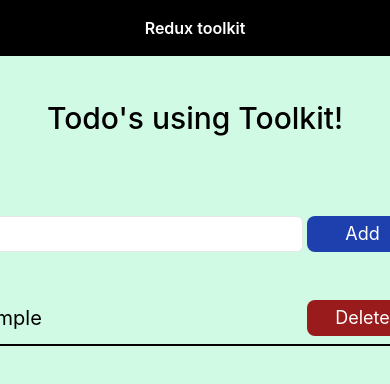
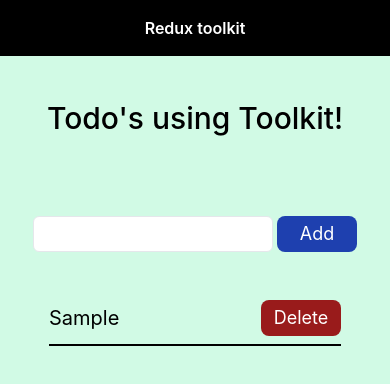
Before and after one commit to jeevanantham123/redux-workout, a React (Create React App) app: page /redux-toolkit in a window 390 px wide. Both pictures are taken after typing "Sample" into the empty fields and a click on the button "Add". Shown: the top 384 px of the page. Built offline with nearby package versions, Linux system fonts and the light colour scheme.

Commit message:
responsive fix

```diff
--- a/src/App.js
+++ b/src/App.js
@@ -4,7 +4,7 @@ import React, { Component } from "react";
 import SampleOne from "./Samples/ReactReduxSample";
 import ReduxToolKitSample from "./Samples/ReduxToolKit";
 
-import { BrowserRouter as Router, Switch, Route, Link } from "react-router-dom";
+import { BrowserRouter as Router, Switch, Route } from "react-router-dom";
 class App extends Component {
   render() {
     return (
--- a/src/Samples/ReduxToolKit.js
+++ b/src/Samples/ReduxToolKit.js
@@ -67,14 +67,14 @@ function ReduxToolKitSample() {
           onChange={(e) => {
             setvalue(e.target.value);
           }}
-          className="w-100 border rounded-md text-black text-xl px-2 mr-1"
+          className="w-60 md:w-100 border rounded-md text-black text-xl px-2 mr-1"
         />
         <div className="flex items-center">
           <button
             className={
               index !== null && index >= 0
                 ? "w-20 self-center text-black rounded-lg bg-yellow-200 text-lg py-1 focus:outline-none"
-                : "w-28 self-center rounded-lg bg-blue-800 text-lg py-1 focus:outline-none"
+                : "w-20 md:w-28 self-center rounded-lg bg-blue-800 text-lg py-1 focus:outline-none"
             }
             onClick={(e) => {
               e.preventDefault();
@@ -102,7 +102,7 @@ function ReduxToolKitSample() {
           )}
         </div>
       </div>
-      <div className="w-full mt-10">
+      <div className="w-full px-4 md:px-0 mt-10">
         {todos?.length ? (
           <ul>
             {todos.map((todo, index) => {
@@ -122,7 +122,7 @@ function ReduxToolKitSample() {
                     {todo}
                   </div>
                   <button
-                    className="w-28 self-center rounded-lg bg-red-800 text-lg py-1 focus:outline-none"
+                    className="w-20 md:w-28 self-center rounded-lg bg-red-800 text-lg py-1 focus:outline-none"
                     onClick={(e) => {
                       e.preventDefault();
                       // console.log("val", value);
```
